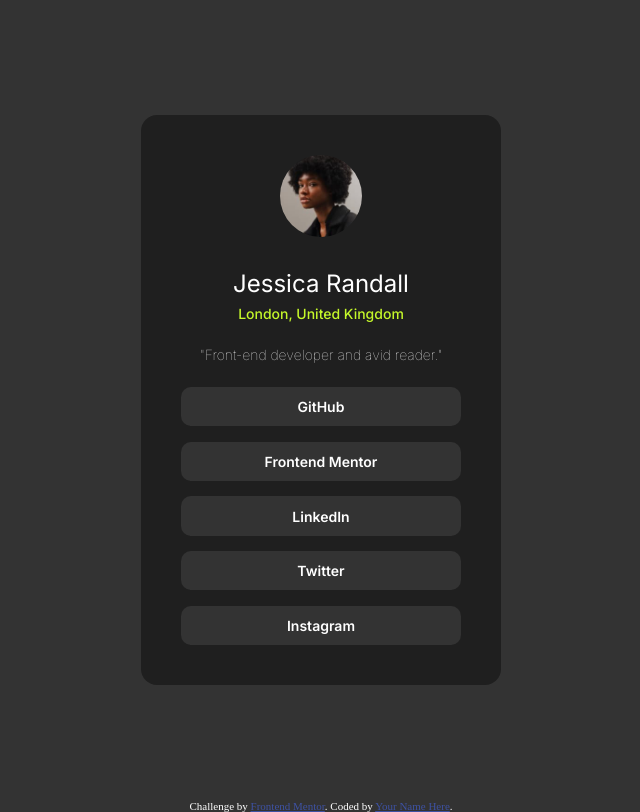
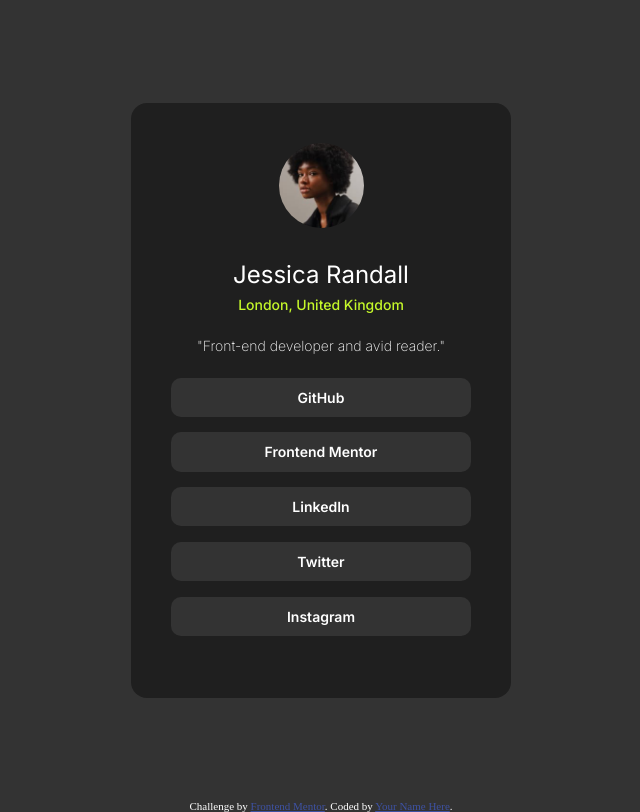
Before and after one commit to ruthlessfish/social-links-profile, a plain HTML site: page index.html in a window 1280 px wide. Shown: the whole page, without its empty margins (319-959 px from the left). Drawn offline with Linux system fonts and the light colour scheme.

Commit message:
Box sizes

```diff
--- a/index.html
+++ b/index.html
@@ -23,7 +23,7 @@
       <img src="./assets/images/avatar-jessica.jpeg" alt="Jessica Randall" class="avatar">
       <h1 class="inter-400">Jessica Randall</h1>
       <location class="inter-500">London, United Kingdom</location>
-      <p class="inter-100">"Front-end developer and avid reader."</p>
+      <p class="inter-200">"Front-end developer and avid reader."</p>
 
       <ul class="links inter-600">
         <li><a href="#">GitHub</a></li>
@@ -34,9 +34,11 @@
       </ul>
     </article>
   </main>
+  <footer>
   <div class="attribution">
     Challenge by <a href="https://www.frontendmentor.io?ref=challenge" target="_blank">Frontend Mentor</a>.
     Coded by <a href="#">Your Name Here</a>.
   </div>
+  </footer>
 </body>
 </html>
--- a/style.css
+++ b/style.css
@@ -44,13 +44,14 @@ article {
     flex-direction: column;
     align-items: center;
     justify-content: flex-start;
-    width: 280px;
+    width: 300px;
+    height: 515px;
 }
 
 .avatar {
     border-radius: 50%;
-    width: 82px;
-    height: 82px;
+    width: 85px;
+    height: 85px;
     margin-bottom:2rem;
 }
 
```
